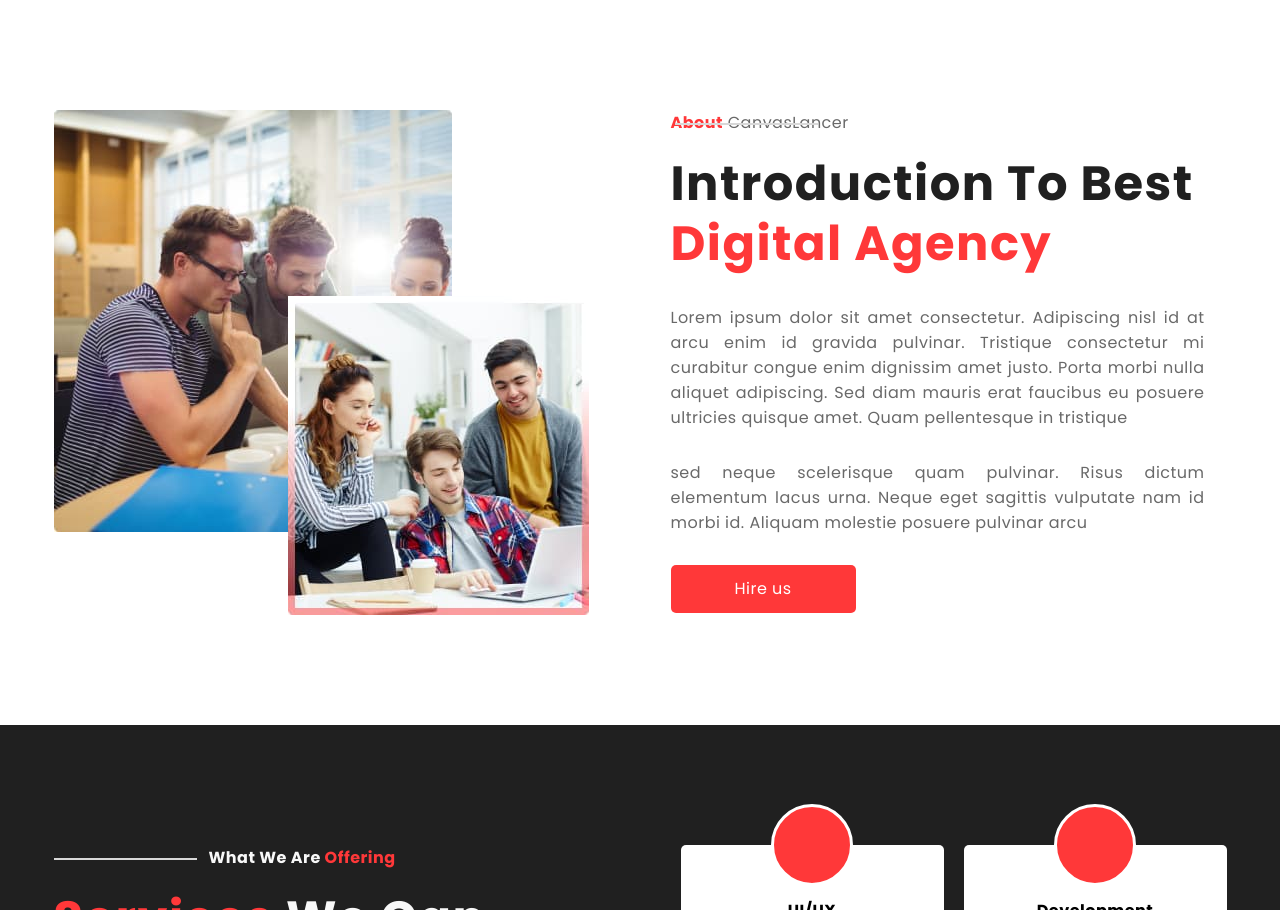
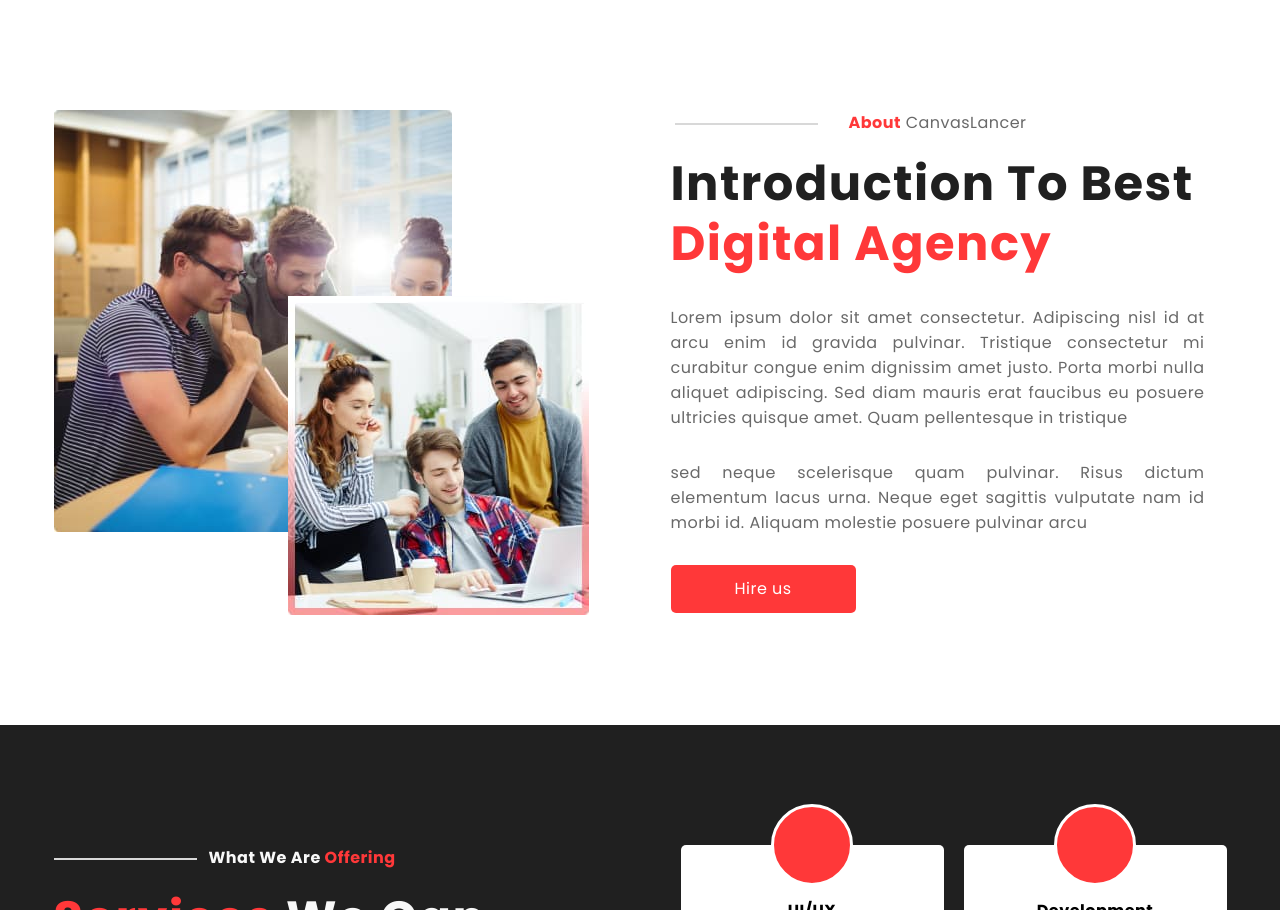
Before and after one commit to OlesyaDudar/teamproject1-01, a plain HTML site: page index.html in a window 1280 px wide. Shown: the part 838-1748 px from the top of the page. Drawn offline with nearby package versions, Linux system fonts and the light colour scheme.

Commit message:
fix about

```diff
--- a/css/styles.css
+++ b/css/styles.css
@@ -276,9 +276,9 @@ button {
 .about-subtitle {
   font-size: 16px;
   line-height: calc(25 / 16);
-  /* margin: 0 auto; */
+  margin: 0 auto;
   margin-bottom: 19px;
-  /* text-align: center; */
+  text-align: center;
   letter-spacing: 0.03em;
   color: var(--color-light-black);
   position: relative;
```
